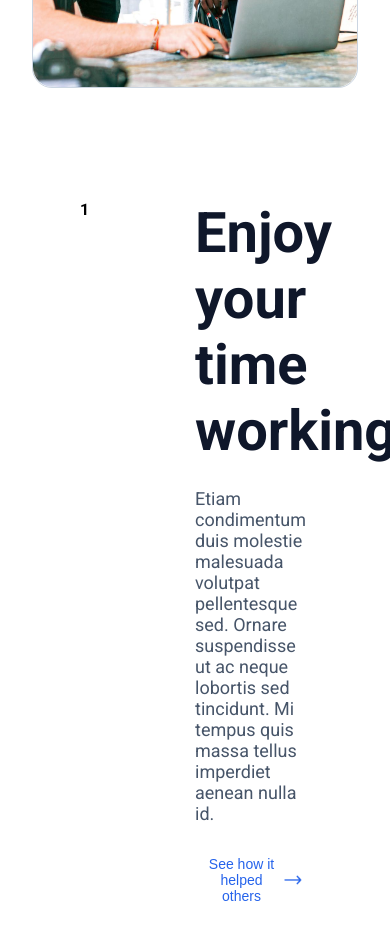
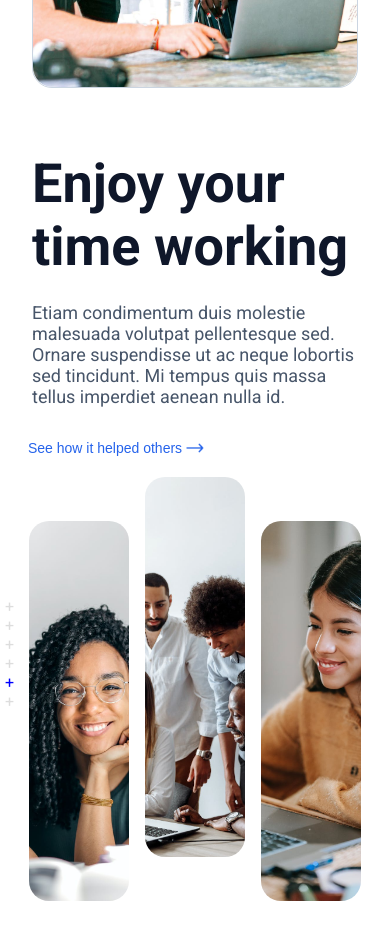
Before and after one commit to mahdi7596/project, a plain HTML site: page index.html in a window 390 px wide. Shown: the part 880-1820 px from the top of the page. Drawn offline with Linux system fonts and the light colour scheme.

Commit message:
about us section designed

```diff
--- a/index.html
+++ b/index.html
@@ -155,17 +155,53 @@
 
     <!-- second section -->
 
-
     <section class="landing-container about-us">
         <div class="about-us-carousel">
-            1
+            <img src="assets/images/carousel1.jpg" alt="">
+            <img src="assets/images/carousel2.jpg" class="middle-carousel" alt="">
+            <img src="assets/images/carousel3.jpg" alt="">
+
+            <div class="pluse-icons-container-carousel">
+                <div>
+                    <div>+</div>
+                    <div style="color: red;">+</div>
+                    <div>+</div>
+                    <div>+</div>
+                    <div style="color: purple;">+</div>
+                    <div>+</div>
+                </div>
+                <div>
+                    <div>+</div>
+                    <div>+</div>
+                    <div>+</div>
+                    <div>+</div>
+                    <div style="color: blue;">+</div>
+                    <div>+</div>
+                </div>
+                <div>
+                    <div>+</div>
+                    <div>+</div>
+                    <div>+</div>
+                    <div>+</div>
+                    <div>+</div>
+                    <div>+</div>
+                </div>
+                <div>
+                    <div>+</div>
+                    <div>+</div>
+                    <div>+</div>
+                    <div>+</div>
+                    <div>+</div>
+                    <div>+</div>
+                </div>
+            </div>
         </div>
         <div class="about-us-content">
             <h2>Enjoy your time working</h2>
             <p>Etiam condimentum duis molestie malesuada volutpat pellentesque sed. Ornare suspendisse ut ac neque
                 lobortis sed tincidunt. Mi tempus quis massa tellus imperdiet aenean nulla id.
             </p>
-            <button class="btn-ghost btn-xl icon-primary-btn" style="width: fit-content;">
+            <button class="btn-ghost btn-xl icon-primary-btn" style="width: fit-content;margin-left: -12px;">
                 See how it helped others
                 <img src="assets/icons/blue-arrow.png" alt="">
             </button>
@@ -173,7 +209,6 @@
         </div>
     </section>
 
-
     <script src="script.js"></script>
 
 </body>
--- a/style.css
+++ b/style.css
@@ -334,7 +334,37 @@ nav a {
 .about-us {
   display: flex;
   padding: 80px;
-  gap: 32px;
+  gap: 56px;
+}
+
+.about-us .about-us-carousel {
+  display: flex;
+  gap: 16px;
+  position: relative;
+}
+
+.about-us .about-us-carousel .pluse-icons-container-carousel {
+  left: -60px;
+  bottom: 50%;
+  /* transform: translate(54px); */
+  /* transform: translatex(44px); */
+  position: absolute;
+  font-weight: 400;
+  display: flex;
+  gap: 24px;
+  z-index: -1;
+  color: #ddd;
+}
+
+.about-us-carousel img {
+  width: 180px;
+  height: 380px;
+  border-radius: 20px;
+  object-fit: cover;
+}
+
+.about-us-carousel .middle-carousel {
+  transform: translateY(-44px);
 }
 
 .about-us .about-us-content,
@@ -365,9 +395,27 @@ nav a {
   .hero-box {
     flex-direction: column;
   }
+
   .hero-box-banner .hero-banner .banner {
     width: 100%;
     object-fit: cover;
+  }
+
+  .about-us {
+    flex-direction: column-reverse;
+  }
+
+  .about-us .about-us-content h2 {
+    font-size: 54px;
+  }
+
+  .about-us .about-us-content {
+    width: 100%;
+  }
+
+  .about-us .about-us-carousel {
+    width: 100%;
+    justify-content: center;
   }
 }
 
@@ -381,6 +429,12 @@ nav a {
   }
   nav a {
     font-size: 14px;
+  }
+  .about-us .about-us-carousel {
+    width: 100%;
+  }
+  .about-us-carousel img {
+    width: 160px;
   }
 }
 
@@ -407,7 +461,8 @@ nav a {
     width: 24px;
   }
 
-  .hero-box {
+  .hero-box,
+  .about-us {
     padding: 32px;
   }
 
@@ -429,7 +484,18 @@ nav a {
   .hero-box-banner .hero-banner .play-btn {
     width: 44px;
   }
+
   .pluse-icons-container {
     display: none;
   }
+
+  .about-us-carousel img {
+    width: 130px;
+  }
 }
+
+@media screen and (max-width: 480px) {
+  .about-us-carousel img {
+    width: 100px;
+  }
+}
```
Also changed, not shown: assets/images/carousel1.jpg (added), assets/images/carousel2.jpg (added), assets/images/carousel3.jpg (added), 3 other files.
